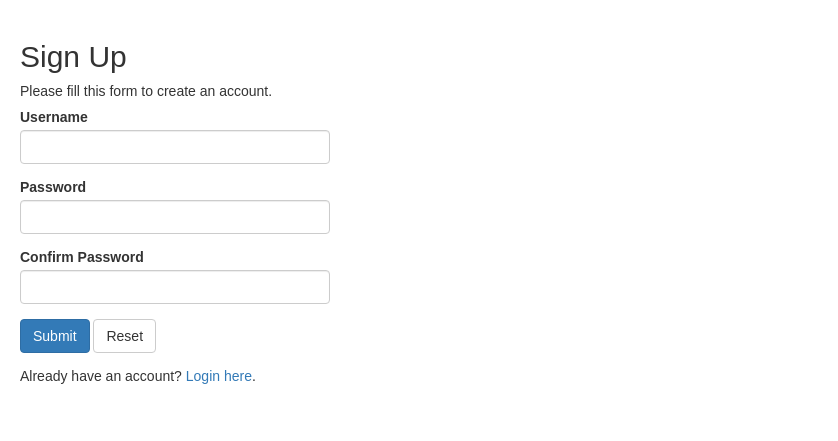
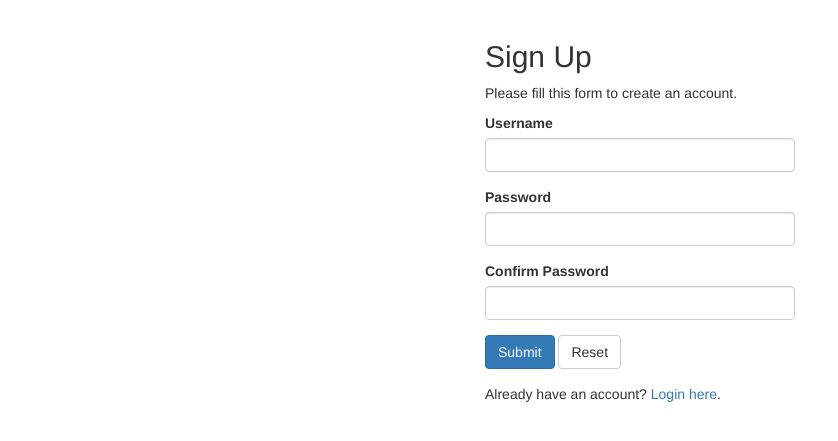
Before and after one commit to AraB3lla/TodoappV2, a PHP site: page /register.php in a window 1280 px wide. Shown: the top 441 px of the page, without its empty margins (0-838 px from the left). Run offline with PHP 8.4, Linux system fonts and the light colour scheme.

Commit message:
Debugging

```diff
--- a/login.php
+++ b/login.php
@@ -91,13 +91,10 @@ if($_SERVER["REQUEST_METHOD"] == "POST"){
 <!DOCTYPE html>
 <html lang="en">
 <head>
+<link rel="stylesheet" type="text/css" href="style1.css">
     <meta charset="UTF-8">
     <title>Login</title>
     <link rel="stylesheet" href="https://maxcdn.bootstrapcdn.com/bootstrap/3.3.7/css/bootstrap.css">
-    <style type="text/css">
-        body{ font: 14px sans-serif; }
-        .wrapper{ width: 350px; padding: 20px; }
-    </style>
 </head>
 <body>
     <div class="wrapper">
@@ -120,5 +117,6 @@ if($_SERVER["REQUEST_METHOD"] == "POST"){
             <p>Don't have an account? <a href="register.php">Sign up now</a>.</p>
         </form>
     </div>
+    </div>
 </body>
 </html>
--- a/register.php
+++ b/register.php
@@ -98,11 +98,8 @@ if($_SERVER["REQUEST_METHOD"] == "POST"){
 <head>
     <meta charset="UTF-8">
     <title>Sign Up</title>
+    <link rel="stylesheet" type="text/css" href="style1.css">
     <link rel="stylesheet" href="https://maxcdn.bootstrapcdn.com/bootstrap/3.3.7/css/bootstrap.css">
-    <style type="text/css">
-        body{ font: 14px sans-serif; }
-        .wrapper{ width: 350px; padding: 20px; }
-    </style>
 </head>
 <body>
     <div class="wrapper">
--- /dev/null
+++ b/style1.css
@@ -0,0 +1,11 @@
+body {
+    font: 14px sans-serif;
+
+}
+
+.wrapper {
+    width: 350px;
+    padding: 20px;
+    margin: auto;
+
+}
```
Also changed, not shown: todo.php (+33 -16 lines).
